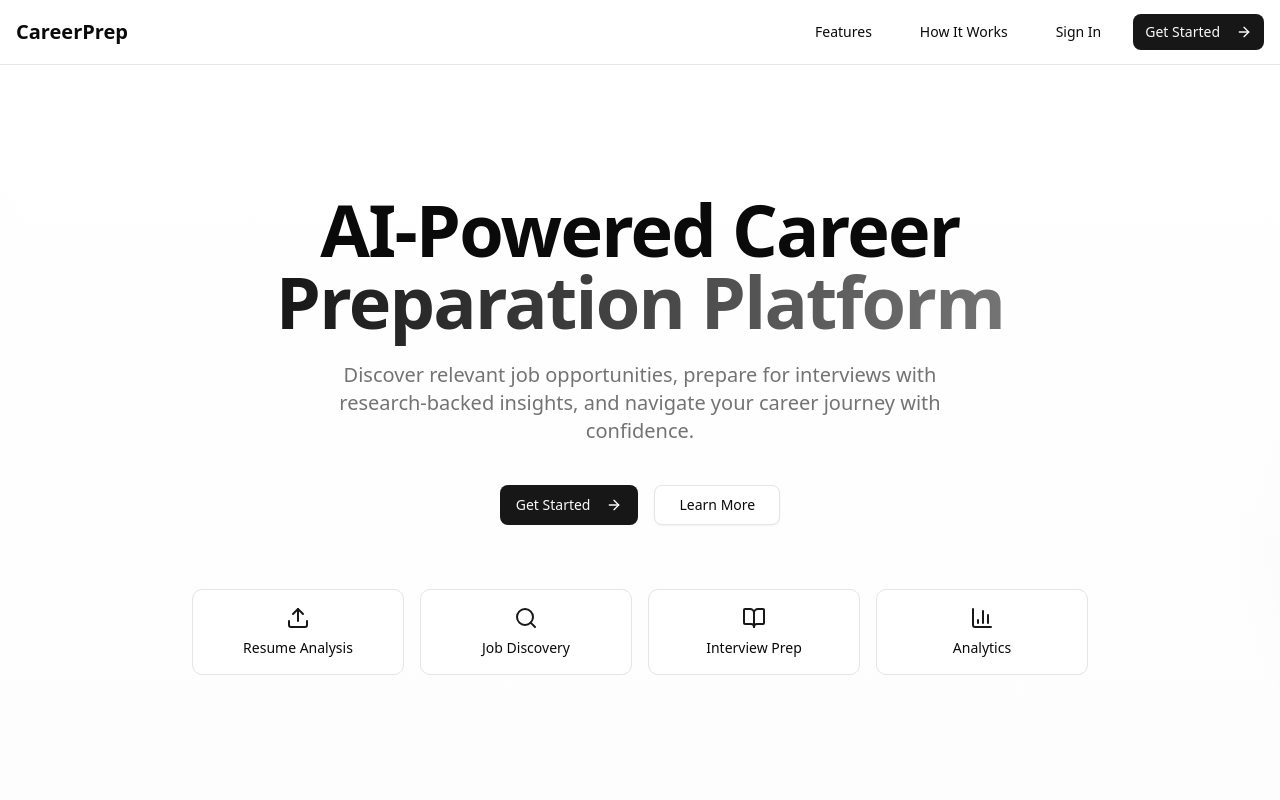
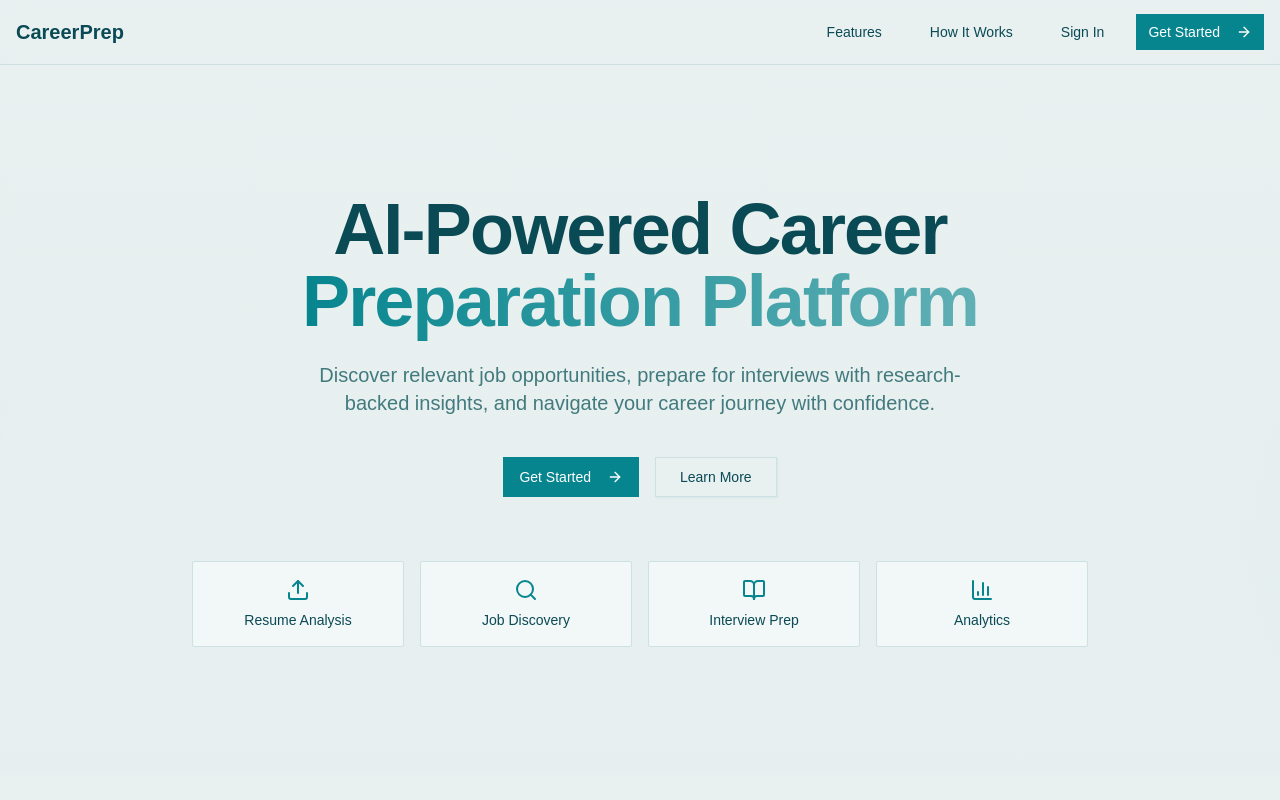
Before and after one commit to Samama251251/webdevhackathon, a React (Vite) app: page / in a window 1280 px wide. Shown: the top 800 px of the page. Built offline with nearby package versions, Linux system fonts and the light colour scheme; no server answers.

Commit message:
feat/theme

```diff
--- a/src/index.css
+++ b/src/index.css
@@ -3,11 +3,115 @@
 
 @custom-variant dark (&:is(.dark *));
 
+:root {
+  --background: oklch(0.9491 0.0085 197.0126);
+  --foreground: oklch(0.3772 0.0619 212.6640);
+  --card: oklch(0.9724 0.0053 197.0692);
+  --card-foreground: oklch(0.3772 0.0619 212.6640);
+  --popover: oklch(0.9724 0.0053 197.0692);
+  --popover-foreground: oklch(0.3772 0.0619 212.6640);
+  --primary: oklch(0.5624 0.0947 203.2755);
+  --primary-foreground: oklch(1.0000 0 0);
+  --secondary: oklch(0.9244 0.0181 196.8450);
+  --secondary-foreground: oklch(0.3772 0.0619 212.6640);
+  --muted: oklch(0.9295 0.0107 196.9723);
+  --muted-foreground: oklch(0.5428 0.0594 201.5662);
+  --accent: oklch(0.9021 0.0297 201.8915);
+  --accent-foreground: oklch(0.3772 0.0619 212.6640);
+  --destructive: oklch(0.5732 0.1901 25.5409);
+  --destructive-foreground: oklch(1.0000 0 0);
+  --border: oklch(0.8931 0.0205 204.4136);
+  --input: oklch(0.9244 0.0181 196.8450);
+  --ring: oklch(0.5624 0.0947 203.2755);
+  --chart-1: oklch(0.5624 0.0947 203.2755);
+  --chart-2: oklch(0.6389 0.1029 201.5918);
+  --chart-3: oklch(0.7124 0.1075 201.2486);
+  --chart-4: oklch(0.7701 0.0979 201.1816);
+  --chart-5: oklch(0.8336 0.0771 200.9702);
+  --sidebar: oklch(0.9280 0.0183 205.3151);
+  --sidebar-foreground: oklch(0.3772 0.0619 212.6640);
+  --sidebar-primary: oklch(0.5624 0.0947 203.2755);
+  --sidebar-primary-foreground: oklch(1.0000 0 0);
+  --sidebar-accent: oklch(0.9021 0.0297 201.8915);
+  --sidebar-accent-foreground: oklch(0.3772 0.0619 212.6640);
+  --sidebar-border: oklch(0.8931 0.0205 204.4136);
+  --sidebar-ring: oklch(0.5624 0.0947 203.2755);
+  --font-sans: DM Sans, ui-sans-serif, sans-serif, system-ui;
+  --font-serif: Lora, ui-serif, serif;
+  --font-mono: IBM Plex Mono, ui-monospace, monospace;
+  --radius: 0.125rem;
+  --shadow-x: 1px;
+  --shadow-y: 1px;
+  --shadow-blur: 2px;
+  --shadow-spread: 0px;
+  --shadow-opacity: 0.15;
+  --shadow-color: hsl(185 70% 30% / 0.15);
+  --shadow-2xs: 1px 1px 2px 0px hsl(185 70% 30% / 0.07);
+  --shadow-xs: 1px 1px 2px 0px hsl(185 70% 30% / 0.07);
+  --shadow-sm: 1px 1px 2px 0px hsl(185 70% 30% / 0.15), 1px 1px 2px -1px hsl(185 70% 30% / 0.15);
+  --shadow: 1px 1px 2px 0px hsl(185 70% 30% / 0.15), 1px 1px 2px -1px hsl(185 70% 30% / 0.15);
+  --shadow-md: 1px 1px 2px 0px hsl(185 70% 30% / 0.15), 1px 2px 4px -1px hsl(185 70% 30% / 0.15);
+  --shadow-lg: 1px 1px 2px 0px hsl(185 70% 30% / 0.15), 1px 4px 6px -1px hsl(185 70% 30% / 0.15);
+  --shadow-xl: 1px 1px 2px 0px hsl(185 70% 30% / 0.15), 1px 8px 10px -1px hsl(185 70% 30% / 0.15);
+  --shadow-2xl: 1px 1px 2px 0px hsl(185 70% 30% / 0.38);
+  --tracking-normal: 0em;
+  --spacing: 0.25rem;
+}
+
+.dark {
+  --background: oklch(0.2068 0.0247 224.4533);
+  --foreground: oklch(0.8520 0.1269 195.0354);
+  --card: oklch(0.2293 0.0276 216.0674);
+  --card-foreground: oklch(0.8520 0.1269 195.0354);
+  --popover: oklch(0.2293 0.0276 216.0674);
+  --popover-foreground: oklch(0.8520 0.1269 195.0354);
+  --primary: oklch(0.8520 0.1269 195.0354);
+  --primary-foreground: oklch(0.2068 0.0247 224.4533);
+  --secondary: oklch(0.3775 0.0564 216.5010);
+  --secondary-foreground: oklch(0.8520 0.1269 195.0354);
+  --muted: oklch(0.2894 0.0412 218.8153);
+  --muted-foreground: oklch(0.6611 0.0975 195.0526);
+  --accent: oklch(0.3775 0.0564 216.5010);
+  --accent-foreground: oklch(0.8520 0.1269 195.0354);
+  --destructive: oklch(0.6168 0.2086 25.8088);
+  --destructive-foreground: oklch(0.9612 0 0);
+  --border: oklch(0.3775 0.0564 216.5010);
+  --input: oklch(0.3775 0.0564 216.5010);
+  --ring: oklch(0.8520 0.1269 195.0354);
+  --chart-1: oklch(0.8520 0.1269 195.0354);
+  --chart-2: oklch(0.6611 0.0975 195.0526);
+  --chart-3: oklch(0.5804 0.0849 195.0673);
+  --chart-4: oklch(0.4269 0.0630 202.6247);
+  --chart-5: oklch(0.3142 0.0455 204.1575);
+  --sidebar: oklch(0.2068 0.0247 224.4533);
+  --sidebar-foreground: oklch(0.8520 0.1269 195.0354);
+  --sidebar-primary: oklch(0.8520 0.1269 195.0354);
+  --sidebar-primary-foreground: oklch(0.2068 0.0247 224.4533);
+  --sidebar-accent: oklch(0.3775 0.0564 216.5010);
+  --sidebar-accent-foreground: oklch(0.8520 0.1269 195.0354);
+  --sidebar-border: oklch(0.3775 0.0564 216.5010);
+  --sidebar-ring: oklch(0.8520 0.1269 195.0354);
+  --font-sans: DM Sans, ui-sans-serif, sans-serif, system-ui;
+  --font-serif: Lora, ui-serif, serif;
+  --font-mono: IBM Plex Mono, ui-monospace, monospace;
+  --radius: 0.125rem;
+  --shadow-x: 1px;
+  --shadow-y: 1px;
+  --shadow-blur: 2px;
+  --shadow-spread: 0px;
+  --shadow-opacity: 0.2;
+  --shadow-color: hsl(180 70% 60% / 0.2);
+  --shadow-2xs: 1px 1px 2px 0px hsl(180 70% 60% / 0.10);
+  --shadow-xs: 1px 1px 2px 0px hsl(180 70% 60% / 0.10);
+  --shadow-sm: 1px 1px 2px 0px hsl(180 70% 60% / 0.20), 1px 1px 2px -1px hsl(180 70% 60% / 0.20);
+  --shadow: 1px 1px 2px 0px hsl(180 70% 60% / 0.20), 1px 1px 2px -1px hsl(180 70% 60% / 0.20);
+  --shadow-md: 1px 1px 2px 0px hsl(180 70% 60% / 0.20), 1px 2px 4px -1px hsl(180 70% 60% / 0.20);
+  --shadow-lg: 1px 1px 2px 0px hsl(180 70% 60% / 0.20), 1px 4px 6px -1px hsl(180 70% 60% / 0.20);
+  --shadow-xl: 1px 1px 2px 0px hsl(180 70% 60% / 0.20), 1px 8px 10px -1px hsl(180 70% 60% / 0.20);
+  --shadow-2xl: 1px 1px 2px 0px hsl(180 70% 60% / 0.50);
+}
+
 @theme inline {
-  --radius-sm: calc(var(--radius) - 4px);
-  --radius-md: calc(var(--radius) - 2px);
-  --radius-lg: var(--radius);
-  --radius-xl: calc(var(--radius) + 4px);
   --color-background: var(--background);
   --color-foreground: var(--foreground);
   --color-card: var(--card);
@@ -23,6 +127,7 @@
   --color-accent: var(--accent);
   --color-accent-foreground: var(--accent-foreground);
   --color-destructive: var(--destructive);
+  --color-destructive-foreground: var(--destructive-foreground);
   --color-border: var(--border);
   --color-input: var(--input);
   --color-ring: var(--ring);
@@ -39,82 +144,33 @@
   --color-sidebar-accent-foreground: var(--sidebar-accent-foreground);
   --color-sidebar-border: var(--sidebar-border);
   --color-sidebar-ring: var(--sidebar-ring);
-}
 
-:root {
-  --radius: 0.625rem;
-  --background: oklch(1 0 0);
-  --foreground: oklch(0.145 0 0);
-  --card: oklch(1 0 0);
-  --card-foreground: oklch(0.145 0 0);
-  --popover: oklch(1 0 0);
-  --popover-foreground: oklch(0.145 0 0);
-  --primary: oklch(0.205 0 0);
-  --primary-foreground: oklch(0.985 0 0);
-  --secondary: oklch(0.97 0 0);
-  --secondary-foreground: oklch(0.205 0 0);
-  --muted: oklch(0.97 0 0);
-  --muted-foreground: oklch(0.556 0 0);
-  --accent: oklch(0.97 0 0);
-  --accent-foreground: oklch(0.205 0 0);
-  --destructive: oklch(0.577 0.245 27.325);
-  --border: oklch(0.922 0 0);
-  --input: oklch(0.922 0 0);
-  --ring: oklch(0.708 0 0);
-  --chart-1: oklch(0.646 0.222 41.116);
-  --chart-2: oklch(0.6 0.118 184.704);
-  --chart-3: oklch(0.398 0.07 227.392);
-  --chart-4: oklch(0.828 0.189 84.429);
-  --chart-5: oklch(0.769 0.188 70.08);
-  --sidebar: oklch(0.985 0 0);
-  --sidebar-foreground: oklch(0.145 0 0);
-  --sidebar-primary: oklch(0.205 0 0);
-  --sidebar-primary-foreground: oklch(0.985 0 0);
-  --sidebar-accent: oklch(0.97 0 0);
-  --sidebar-accent-foreground: oklch(0.205 0 0);
-  --sidebar-border: oklch(0.922 0 0);
-  --sidebar-ring: oklch(0.708 0 0);
-}
+  --font-sans: var(--font-sans);
+  --font-mono: var(--font-mono);
+  --font-serif: var(--font-serif);
 
-.dark {
-  --background: oklch(0.145 0 0);
-  --foreground: oklch(0.985 0 0);
-  --card: oklch(0.205 0 0);
-  --card-foreground: oklch(0.985 0 0);
-  --popover: oklch(0.205 0 0);
-  --popover-foreground: oklch(0.985 0 0);
-  --primary: oklch(0.922 0 0);
-  --primary-foreground: oklch(0.205 0 0);
-  --secondary: oklch(0.269 0 0);
-  --secondary-foreground: oklch(0.985 0 0);
-  --muted: oklch(0.269 0 0);
-  --muted-foreground: oklch(0.708 0 0);
-  --accent: oklch(0.269 0 0);
-  --accent-foreground: oklch(0.985 0 0);
-  --destructive: oklch(0.704 0.191 22.216);
-  --border: oklch(1 0 0 / 10%);
-  --input: oklch(1 0 0 / 15%);
-  --ring: oklch(0.556 0 0);
-  --chart-1: oklch(0.488 0.243 264.376);
-  --chart-2: oklch(0.696 0.17 162.48);
-  --chart-3: oklch(0.769 0.188 70.08);
-  --chart-4: oklch(0.627 0.265 303.9);
-  --chart-5: oklch(0.645 0.246 16.439);
-  --sidebar: oklch(0.205 0 0);
-  --sidebar-foreground: oklch(0.985 0 0);
-  --sidebar-primary: oklch(0.488 0.243 264.376);
-  --sidebar-primary-foreground: oklch(0.985 0 0);
-  --sidebar-accent: oklch(0.269 0 0);
-  --sidebar-accent-foreground: oklch(0.985 0 0);
-  --sidebar-border: oklch(1 0 0 / 10%);
-  --sidebar-ring: oklch(0.556 0 0);
+  --radius-sm: calc(var(--radius) - 4px);
+  --radius-md: calc(var(--radius) - 2px);
+  --radius-lg: var(--radius);
+  --radius-xl: calc(var(--radius) + 4px);
+
+  --shadow-2xs: var(--shadow-2xs);
+  --shadow-xs: var(--shadow-xs);
+  --shadow-sm: var(--shadow-sm);
+  --shadow: var(--shadow);
+  --shadow-md: var(--shadow-md);
+  --shadow-lg: var(--shadow-lg);
+  --shadow-xl: var(--shadow-xl);
+  --shadow-2xl: var(--shadow-2xl);
 }
 
 @layer base {
   * {
     @apply border-border outline-ring/50;
   }
+
   body {
     @apply bg-background text-foreground;
+    letter-spacing: var(--tracking-normal);
   }
 }
```
Also changed, not shown: 1 other file (tests, documents, lock files or other folders).
